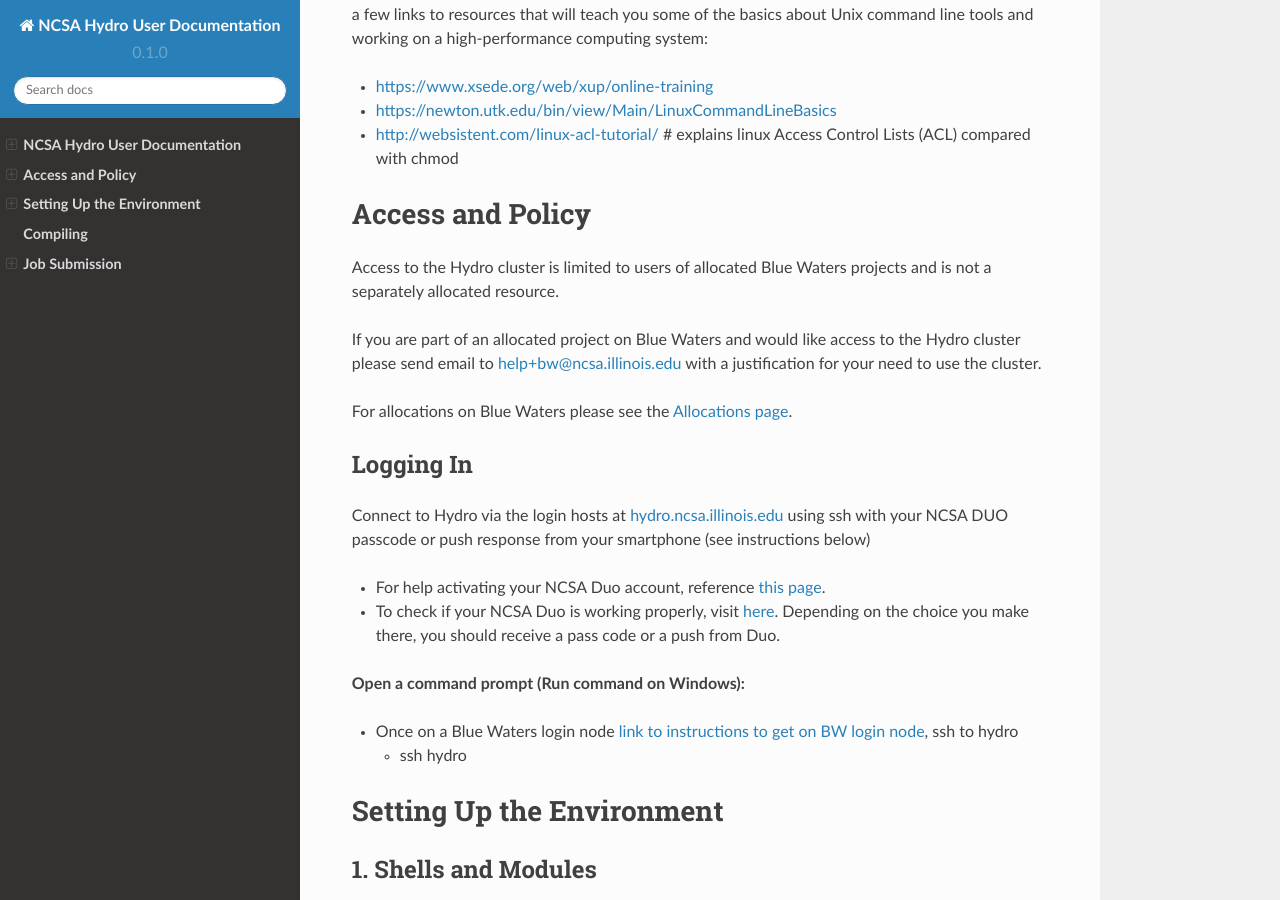
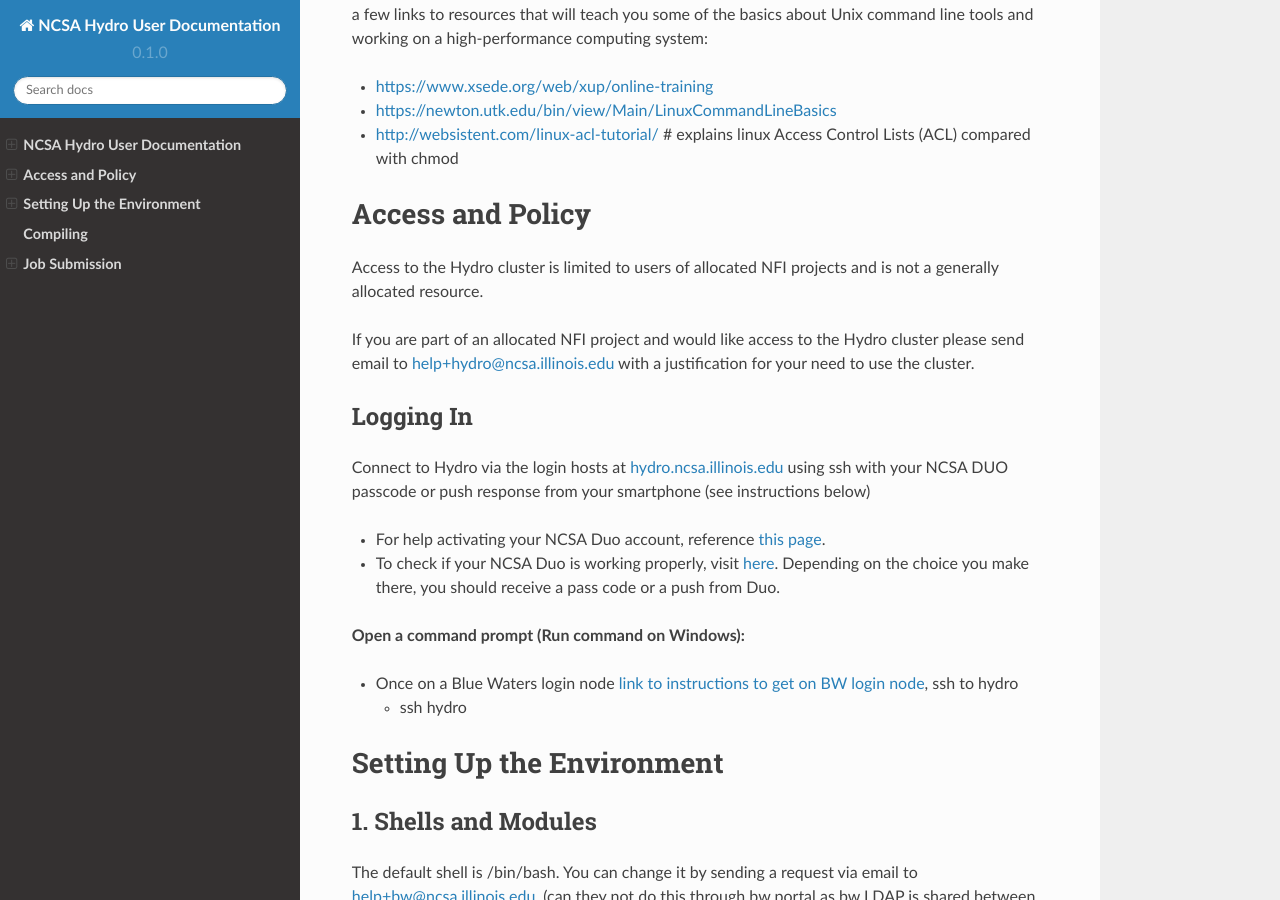
Before and after one commit to ncsa/hydro_documentation, a Sphinx documentation site: the page built from docs/source/index.rst, in a window 1280 px wide and 900 px high, scrolled down 2797 px. Built offline with Sphinx 7.4.7 and the Read the Docs theme 2.0.0, drawn with Linux system fonts in a browser that asks for light colours.

Commit message:
Updated Access and Policy section to remove Blue Waters

```diff
--- a/docs/source/index.rst
+++ b/docs/source/index.rst
@@ -158,16 +158,14 @@
 **Access and Policy**
 =====================
 
-Access to the Hydro cluster is limited to users of allocated Blue Waters
-projects and is not a separately allocated resource.
+Access to the Hydro cluster is limited to users of allocated NFI
+projects and is not a generally allocated resource.
 
-If you are part of an allocated project on Blue Waters and would like
+If you are part of an allocated NFI project and would like
 access to the Hydro cluster please send email to
-`help+bw@ncsa.illinois.edu <mailto:help+bw@ncsa.illinois.edu?subject=access%20to%20Blue%20Waters%20Hydro%20cluster>`__
+`help+hydro@ncsa.illinois.edu <mailto:help+delta@ncsa.illinois.edu?subject=access%20to%20Blue%20Waters%20Hydro%20cluster>`__
 with a justification for your need to use the cluster.
 
-For allocations on Blue Waters please see the `Allocations
-page <https://bluewaters.ncsa.illinois.edu/aboutallocations>`__.
 
 **Logging In**
 --------------
```
